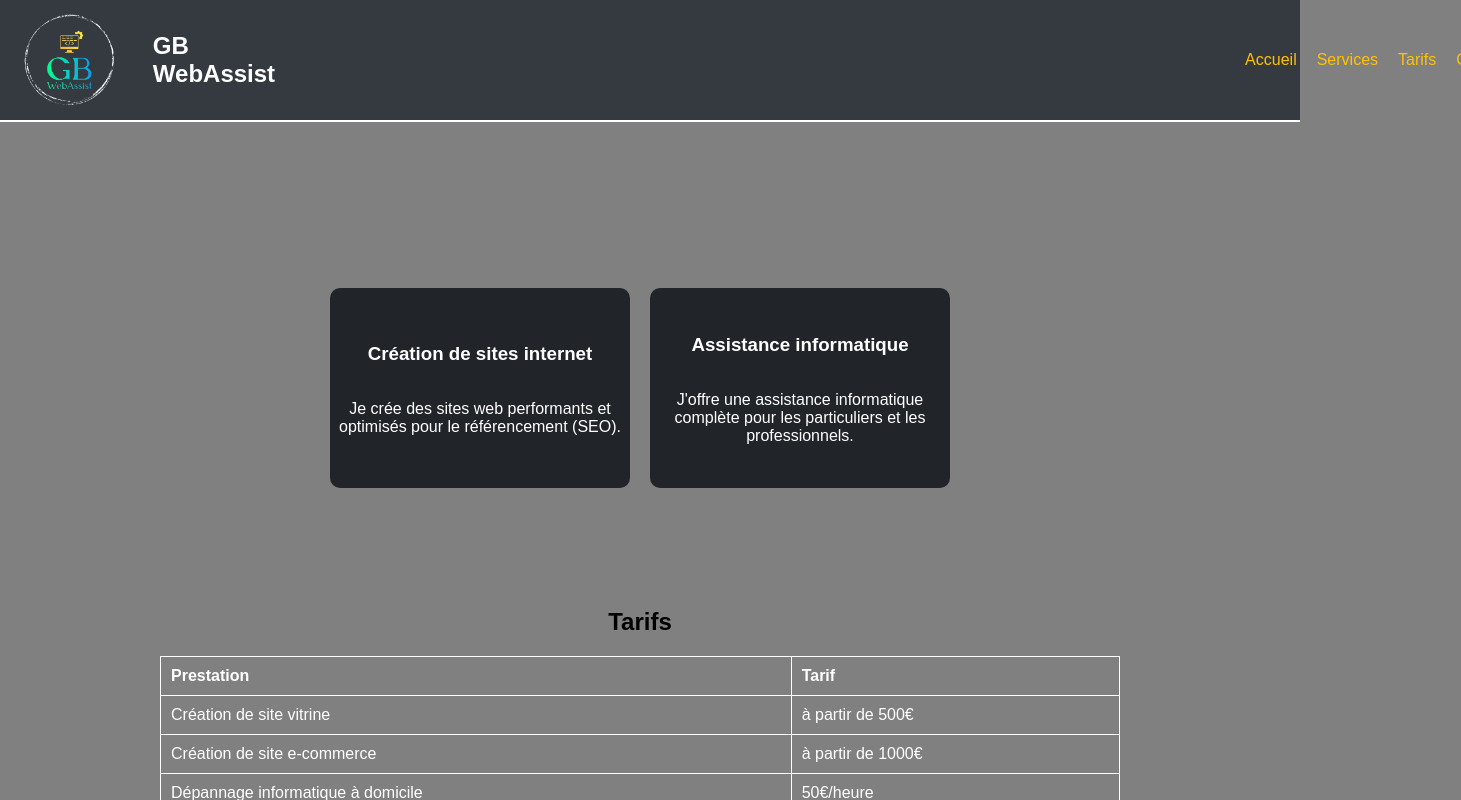
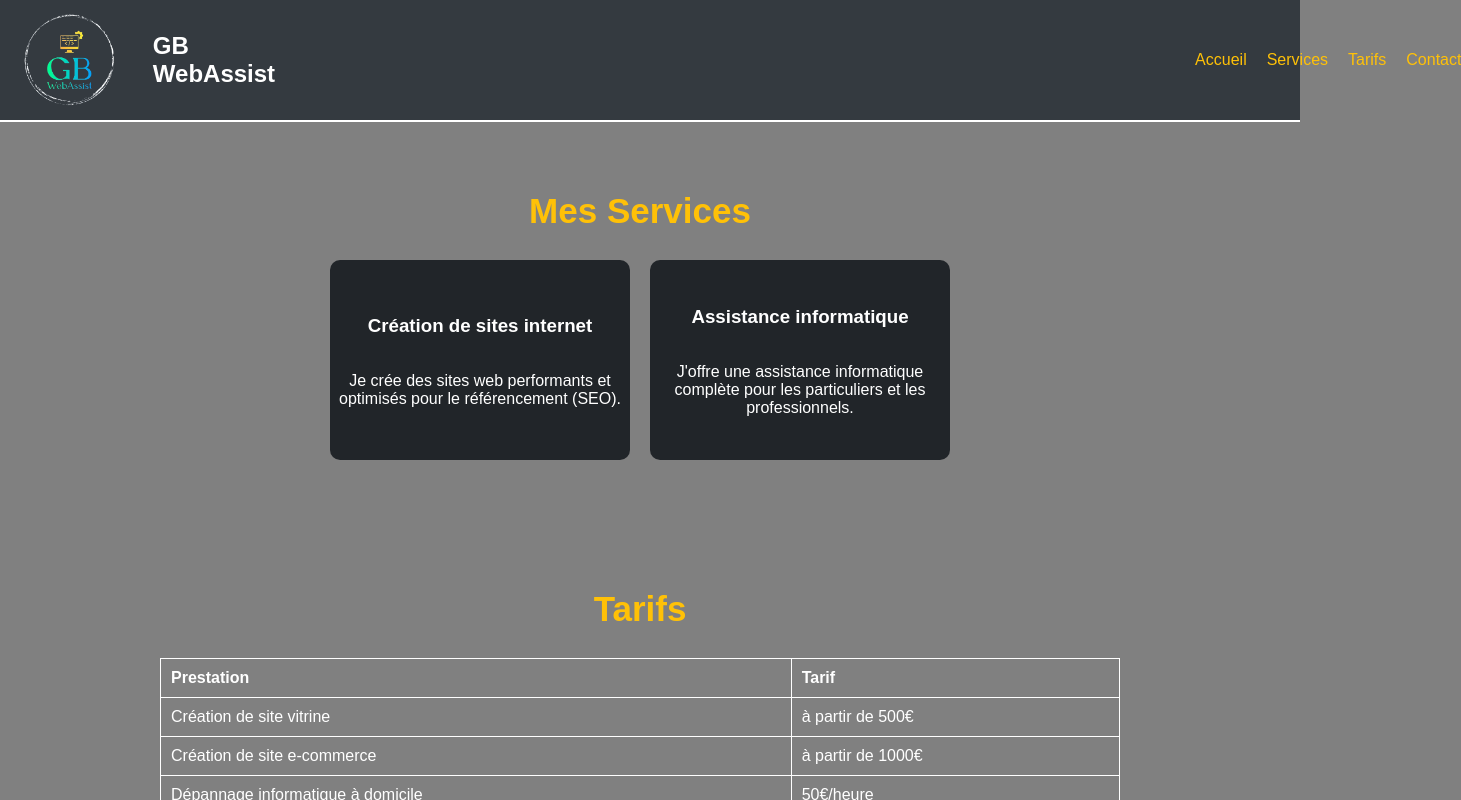
Before and after one commit to GaelleB/gb-webassist, a React (Create React App) app: page / in a window 1280 px wide. Shown: the top 800 px of the page, 1461 px wide, since content can reach past the window. Built offline with nearby package versions, Linux system fonts and the light colour scheme.

Commit message:
navbar et css

```diff
--- a/src/App.css
+++ b/src/App.css
@@ -5,8 +5,8 @@
 body {
   font-family: sans-serif;
   margin: 0;
-  background-color: grey; /* Gris clair en fond */
-  color: var(--text-light); /* Texte blanc pour le contraste */
+  background-color: grey;
+  color: var(--text-light);
 }
 
 .container {
@@ -17,14 +17,13 @@ body {
 
 /* Navbar */
 nav {
-  background-color: var(--bg-secondary); /* Gris foncé en fond */
+  background-color: var(--bg-secondary);
   display: flex;
-  align-items: center; /* Aligner verticalement au centre */
+  align-items: center;
   padding: 10px;
-  border-bottom: 2px solid var(--text-light); /* Bordure en bas */
-  position: fixed; /* Fixer la navbar */
-  width: 100%; /* Occuppe toute la largeur */
-  z-index: 100; /* Assurer que la navbar est au-dessus des autres éléments */
+  border-bottom: 2px solid var(--text-light);
+  width: 100%;
+  z-index: 100;
 }
 
 .navbar-container {
@@ -35,32 +34,31 @@ nav {
 
 .navbar-container img {
   max-height: 100px;
-  margin-right: 20px; /* Espace entre le logo et le titre */
+  margin-right: 20px;
 }
 
-.navbar-container div { /* Conteneur des liens */
-  display: flex; /* Aligner les liens horizontalement */
-  margin-left: 950px; /* Pousser les liens à droite */
+nav ul {
+  list-style: none;
+  margin-left: 900px;
+  padding: 0;
+  display: flex;
 }
 
-.navbar-container div div { /* Styles pour chaque lien */
+nav li {
   margin-left: 20px;
-}
-
-.navbar-container a { /* Styles généraux pour les liens */
-  color: var(--text-warning); /* Couleur du texte */
-  text-decoration: none;
+  color: var(--text-warning);
 }
 
 /* Sections */
 section {
   padding: 40px 0;
-  color: var(--text-light); /* Texte blanc pour les sections */
+  color: var(--text-light);
 }
 
 h2 {
   text-align: center;
-  color: var(--text-black); /* Titres en noir */
+  color: var(--text-warning);
+  font-size: 35px;
 }
 
 /* Services */
@@ -68,8 +66,7 @@ h2 {
   display: flex;
   justify-content: center;
   gap: 20px;
-  flex-wrap: wrap; /* Permettre aux cartes de s'enrouler */
-  margin-top: 200px; /* Ajuster la valeur en fonction de la hauteur de la navbar */
+  flex-wrap: wrap;
 }
 
 .service-card {
@@ -102,16 +99,16 @@ h2 {
   align-items: center;
   justify-content: center;
   border-radius: 10px;
-  color: var(--text-light); /* Texte blanc sur les cartes */
+  color: var(--text-light);
 }
 
 .service-card-front {
-  background-color: var(--bg-dark); /* Gris très foncé */
-  text-align: center; /* Centrer le texte */
+  background-color: var(--bg-dark);
+  text-align: center;
 }
 
 .service-card-back {
-  background-color: var(--text-warning); /* Jaune */
+  background-color: var(--text-warning);
   transform: rotateY(180deg);
 }
 
@@ -120,11 +117,11 @@ table {
   width: 100%;
   border-collapse: collapse;
   margin-bottom: 20px;
-  color: var(--text-light); /* Texte blanc pour le tableau */
+  color: var(--text-light);
 }
 
 th, td {
-  border: 1px solid var(--text-light); /* Bordure blanche */
+  border: 1px solid var(--text-light);
   padding: 10px;
   text-align: left;
 }
@@ -137,28 +134,10 @@ th, td {
 
 #contact li {
   margin-bottom: 10px;
-  color: var(--text-light); /* Texte blanc */
+  color: var(--text-light);
 }
 
-#contact a { /* Icônes de contact */
-  color: var(--text-black); /* Noir */
+#contact a {
+  color: var(--text-black);
   text-decoration: none;
 }
-
-#contact a:hover {
-  color: var(--text-warning); /* Jaune au survol */
-}
-
-/* Boutons */
-.button {
-  background-color: var(--text-warning); /* Fond jaune */
-  color: var(--text-black); /* Texte noir */
-  padding: 10px 20px;
-  border: none;
-  border-radius: 5px;
-  cursor: pointer;
-}
-
-.button:hover {
-  background-color: darken(var(--text-warning), 10%);
-}
--- a/src/components/Navbar.js
+++ b/src/components/Navbar.js
@@ -7,12 +7,12 @@ function Navbar() {
         <div className="navbar-container">
             <img src={Logo} alt="Logo GB WebAssist" />
             <h1>GB WebAssist</h1>
-            <div>
-                <div><a href="#accueil" class="heberg">Accueil</a></div>
-                <div><a href="#services" class="acti">Services</a></div>
-                <div><a href="#tarifs" class="inscription">Tarifs</a></div>
-                <div><a href="#contact" class="inscription">Contact</a></div>
-            </div>
+            <ul>
+                <li>Accueil</li>
+                <li>Services</li>
+                <li>Tarifs</li>
+                <li>Contact</li>
+            </ul>
         </div>
     </nav>
     );
```
